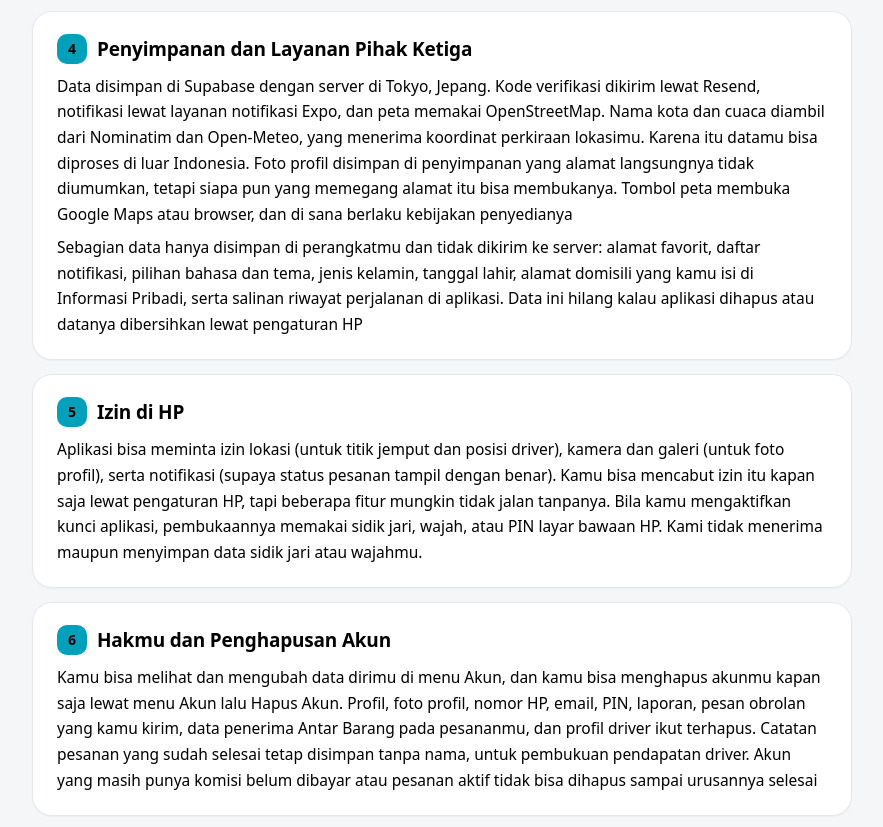
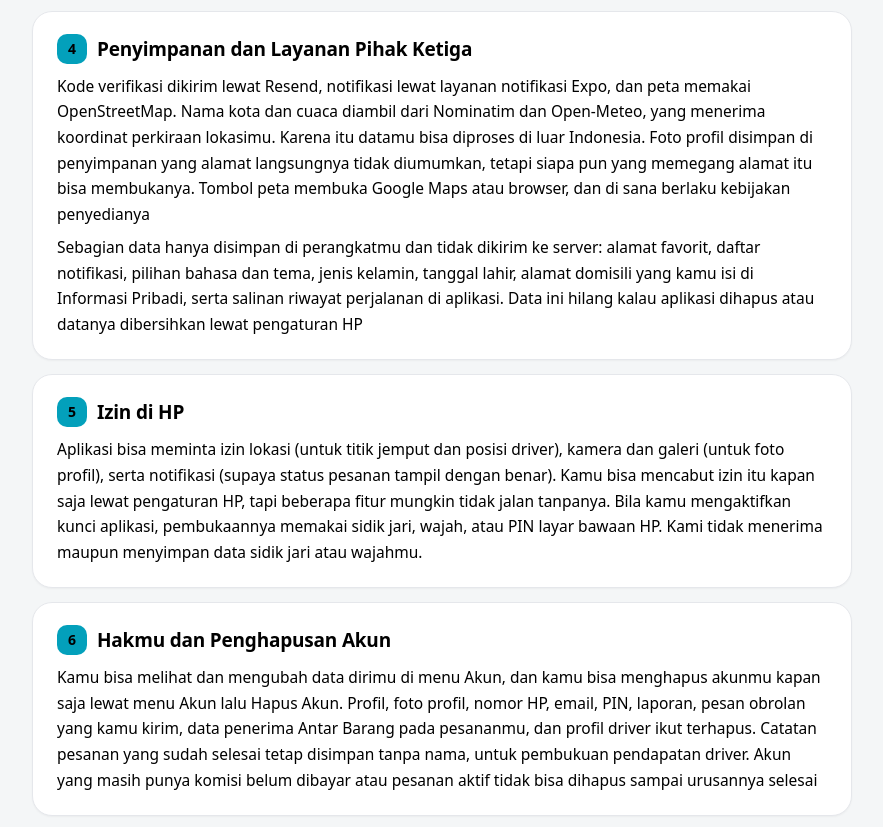
Before and after one commit to adityasub14/ojekbe-privasi, a plain HTML site: page index.html in a window 1280 px wide. Shown: the part 1280-2107 px from the top of the page, without its empty margins (198-1081 px from the left). Drawn offline with Linux system fonts and the light colour scheme.

Commit message:
Add files via upload

```diff
--- a/index.html
+++ b/index.html
@@ -62,7 +62,7 @@ a{color:#000}
 </section>
 <section class="kartu" id="s4">
 <h2><span class="no">4</span>Penyimpanan dan Layanan Pihak Ketiga</h2>
-<p>Data disimpan di Supabase dengan server di Tokyo, Jepang. Kode verifikasi dikirim lewat Resend, notifikasi lewat layanan notifikasi Expo, dan peta memakai OpenStreetMap. Nama kota dan cuaca diambil dari Nominatim dan Open-Meteo, yang menerima koordinat perkiraan lokasimu. Karena itu datamu bisa diproses di luar Indonesia. Foto profil disimpan di penyimpanan yang alamat langsungnya tidak diumumkan, tetapi siapa pun yang memegang alamat itu bisa membukanya. Tombol peta membuka Google Maps atau browser, dan di sana berlaku kebijakan penyedianya</p>
+<p>Kode verifikasi dikirim lewat Resend, notifikasi lewat layanan notifikasi Expo, dan peta memakai OpenStreetMap. Nama kota dan cuaca diambil dari Nominatim dan Open-Meteo, yang menerima koordinat perkiraan lokasimu. Karena itu datamu bisa diproses di luar Indonesia. Foto profil disimpan di penyimpanan yang alamat langsungnya tidak diumumkan, tetapi siapa pun yang memegang alamat itu bisa membukanya. Tombol peta membuka Google Maps atau browser, dan di sana berlaku kebijakan penyedianya</p>
 <p>Sebagian data hanya disimpan di perangkatmu dan tidak dikirim ke server: alamat favorit, daftar notifikasi, pilihan bahasa dan tema, jenis kelamin, tanggal lahir, alamat domisili yang kamu isi di Informasi Pribadi, serta salinan riwayat perjalanan di aplikasi. Data ini hilang kalau aplikasi dihapus atau datanya dibersihkan lewat pengaturan HP</p>
 </section>
 <section class="kartu" id="s5">
```
